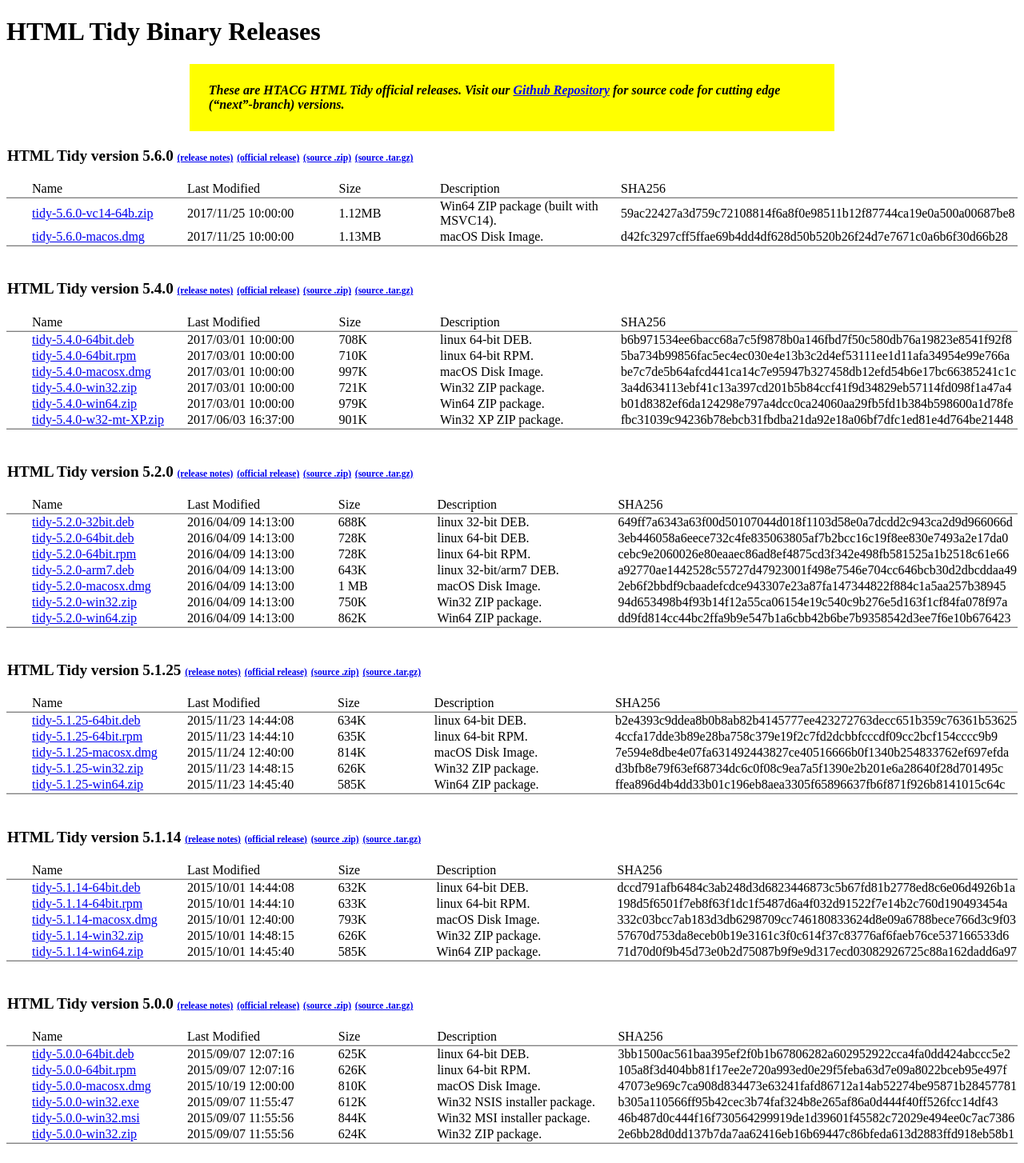
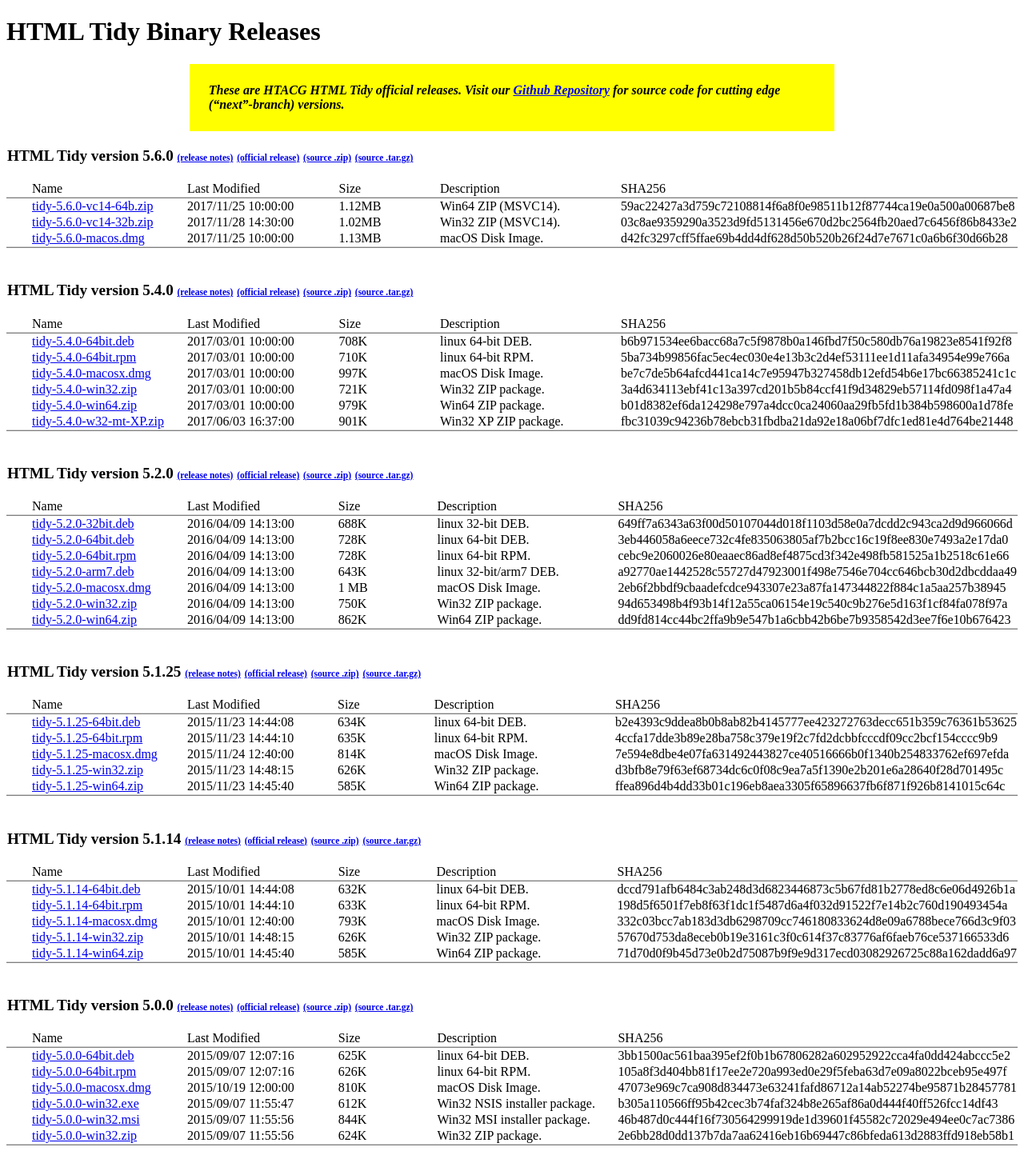
Before and after one commit to htacg/html-tidy.org.binaries, a Jekyll site: the page built from index.html, in a window 1280 px wide. Shown: the whole page at 80% size. Built offline with Jekyll 4.4.1, drawn with Linux system fonts in a browser that asks for light colours.

Commit message:
Add tidy-5.6.0-vc14-32b.zip

```diff
--- a/_data/tidy.yml
+++ b/_data/tidy.yml
@@ -5,8 +5,14 @@
     - filename: tidy-5.6.0-vc14-64b.zip
       filesize: 1.12MB
       modified: 2017/11/25 10:00:00
-      describe: Win64 ZIP package (built with MSVC14).
+      describe: Win64 ZIP (MSVC14).
       sha256: 59ac22427a3d759c72108814f6a8f0e98511b12f87744ca19e0a500a00687be8
+
+    - filename: tidy-5.6.0-vc14-32b.zip
+      filesize: 1.02MB
+      modified: 2017/11/28 14:30:00
+      describe: Win32 ZIP (MSVC14).
+      sha256: 03c8ae9359290a3523d9fd5131456e670d2bc2564fb20aed7c6456f86b8433e2
 
     - filename: tidy-5.6.0-macos.dmg
       filesize: 1.13MB
```
